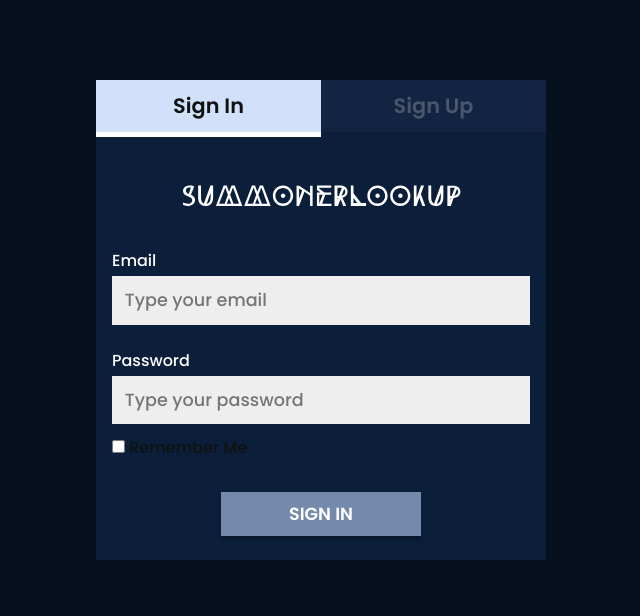
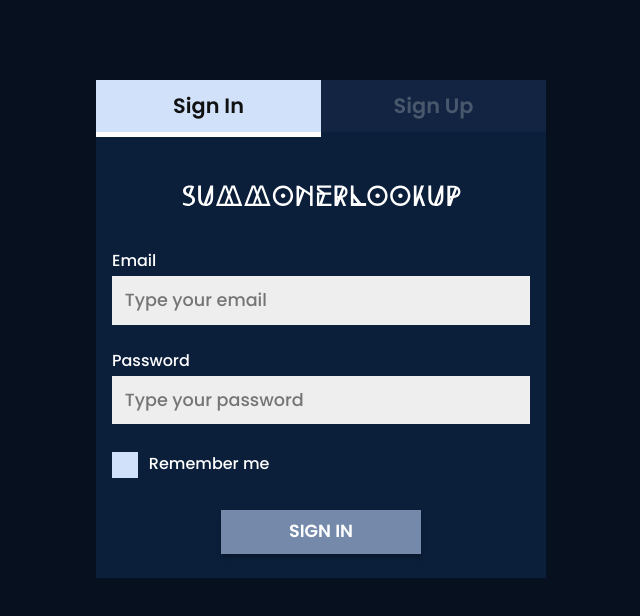
Before and after one commit to mrperrytpx/SummonerLookup, a React (Create React App) app in the folder client/: page /signin in a window 1280 px wide. Shown: the top 616 px of the page, without its empty margins (319-959 px from the left). Built offline with nearby package versions, Linux system fonts and the light colour scheme; no server answers.

Commit message:
RememberMe checkbox component, displaying signin/signup errors

```diff
--- a/client/src/components/atoms/ErrorText/ErrorText.jsx
+++ b/client/src/components/atoms/ErrorText/ErrorText.jsx
@@ -1,7 +1,7 @@
 import { StyledErrorText } from "./ErrorText.styled";
 
-export const ErrorText = ({ children }) => {
+export const ErrorText = ({ children, center = false }) => {
   return (
-    <StyledErrorText>{children}</StyledErrorText>
+    <StyledErrorText center={center}>{children}</StyledErrorText>
   );
 };
--- a/client/src/components/atoms/ErrorText/ErrorText.styled.js
+++ b/client/src/components/atoms/ErrorText/ErrorText.styled.js
@@ -5,4 +5,6 @@ export const StyledErrorText = styled.p`
     padding: .5rem 0;
     width: 100%;
     font-size: 0.95rem;
+    text-align: ${({ center }) => center ? "center" : "left"};
+    text-decoration: ${({ center }) => center ? "underline" : ""};
 `;
--- /dev/null
+++ b/client/src/components/atoms/RememberMe/RememberMe.jsx
@@ -0,0 +1,19 @@
+import { useState } from "react";
+import { StyledRememberMe } from "./RememberMe.styled";
+
+export const RememberMe = ({ label, htmlFor, register }) => {
+  const [isChecked, setIsChecked] = useState(false);
+
+  return (
+    <StyledRememberMe htmlFor={htmlFor}>
+      <input
+        {...register("rememberMe", { required: false })}
+        id={htmlFor}
+        type="checkbox"
+        checked={isChecked}
+        onChange={() => setIsChecked((prev) => !prev)}
+      />
+      <span>{label}</span>
+    </StyledRememberMe>
+  );
+};
--- /dev/null
+++ b/client/src/components/atoms/RememberMe/RememberMe.styled.js
@@ -0,0 +1,37 @@
+import styled from "styled-components";
+import { FlexRow, FlexRowCenter, FlexRowSpaceBetween } from "../FlexBoxes/FlexBoxes.styled";
+
+export const StyledRememberMe = styled(FlexRow).attrs({ as: "label" })`
+    width: min(200px, 100%);
+    place-self: start;
+    padding: 1rem 0;
+    cursor: pointer;
+
+    span {
+        color: white;
+    }
+
+    input {
+        appearance: none;
+        cursor: pointer;
+
+        width: 1.6rem;
+        height: 1.6rem;
+        margin-right: 0.7em;
+        background-color: ${({ theme }) => theme.backgroundColors.active};
+
+        &:checked {
+            position: relative;
+
+            &::before {
+                position: absolute;
+                content: "✔";
+                right: 50%;
+                transform: translateX(50%);
+                top: -0.3125rem;
+                color: ${({ theme }) => theme.backgroundColors.secondary};
+                font-size: 1.5em;
+            }
+        }
+    }
+`;
--- a/client/src/components/molecules/SignInUpForm/SignInUpForm.styled.js
+++ b/client/src/components/molecules/SignInUpForm/SignInUpForm.styled.js
@@ -6,6 +6,6 @@ export const StyledSignInUpForm = styled(FlexColStart).attrs({ as: "form" })`
     margin-top: 1rem;
 
     & > :last-child {
-        margin-top: 2rem;
+        margin-top: 1rem;
     }
 `;
--- a/client/src/components/pages/SignIn/SignIn.jsx
+++ b/client/src/components/pages/SignIn/SignIn.jsx
@@ -9,6 +9,7 @@ import { Button } from "../../atoms/Button/Button";
 import { SingleFormPage } from "../../templates/SingleFormPage/SingleFormPage";
 import { useLocation, useNavigate } from "react-router-dom";
 import { ErrorText } from "../../atoms/ErrorText/ErrorText";
+import { RememberMe } from "../../atoms/RememberMe/RememberMe";
 
 export const SignIn = () => {
 
@@ -53,10 +54,15 @@ export const SignIn = () => {
             errors={errors?.password}
           />
           {errors?.password?.message && <ErrorText>• {errors?.password?.message}</ErrorText>}
-          <label style={{ placeSelf: "start" }} htmlFor="rememberMe">
-            <input {...register("rememberMe", { required: false })} id="rememberMe" type="checkbox" /> Remember Me
-          </label>
-          <Button wide={true} type="submit" variant="quaternary">{signIn.isLoading ? "Signing in..." : "SIGN IN"}</Button>
+
+          <RememberMe htmlFor="rememberMe" label="Remember me" register={register} />
+
+          {signIn?.error && <ErrorText center={true}>{signIn?.error?.message}</ErrorText>}
+
+          <Button wide={true} type="submit" variant="quaternary">
+            {signIn.isLoading ? "Signing in..." : "SIGN IN"}
+          </Button>
+
         </SignInUpForm>
       </section>
     </SingleFormPage>
--- a/client/src/components/pages/SignUp/SignUp.jsx
+++ b/client/src/components/pages/SignUp/SignUp.jsx
@@ -59,7 +59,10 @@ export const SignUp = () => {
             placeholder="Repeat your password"
             required={true}
           />
-          <Button wide={true} type="submit" variant="quaternary">SIGN UP</Button>
+          {signUp?.error && <ErrorText center={true}>{signUp?.error?.message}</ErrorText>}
+          <Button wide={true} type="submit" variant="quaternary">
+            {signUp.isLoading ? "Signing up..." : "SIGN UP"}
+          </Button>
         </SignInUpForm>
       </section>
     </SingleFormPage>
--- a/client/src/hooks/useAuth.js
+++ b/client/src/hooks/useAuth.js
@@ -62,8 +62,6 @@ const useSignInMutation = (setAccessToken, setUser) => {
         });
 
         if (!response.ok) {
-            // setUser(null);
-            // setAccessToken(null);
             if (response.status === 400) {
                 throw new Error("Wrong username or password");
             } else {
@@ -88,7 +86,6 @@ const useSignInMutation = (setAccessToken, setUser) => {
 const useSignUpMutation = () => {
     const signUp = async ({ email, password }) => {
         const info = { email, password };
-        console.log("REG INFO: ", info);
         const controller = new AbortController();
         const response = await fetch(`/api/auth/register`, {
             method: "POST",
@@ -99,8 +96,13 @@ const useSignUpMutation = () => {
         if (controller.signal.aborted) return;
 
         if (!response.ok) {
-            throw new Error("Something went wrong...");
+            if (response.status === 409) {
+                throw new Error("User with that email already exists");
+            } else {
+                throw new Error("Something went wrong. Try reloading the page");
+            }
         }
+
         return;
     };
 
```
